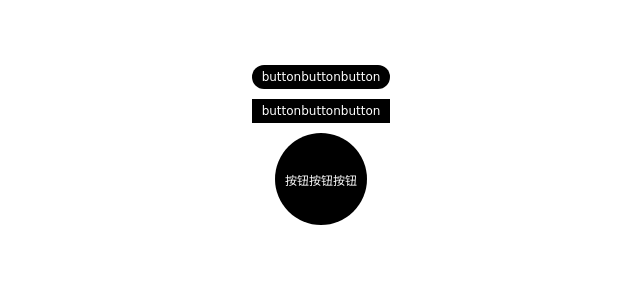
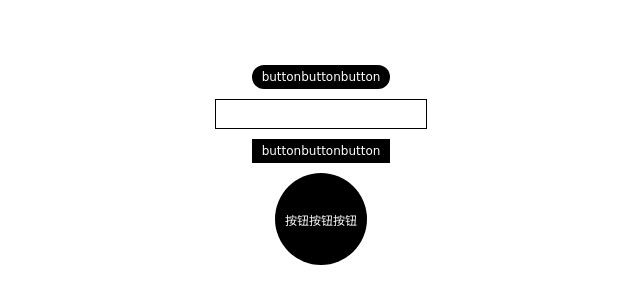
Before and after one commit to h-sina/sina-ui, a Vue app: page / in a window 1280 px wide. Shown: the top 304 px of the page, without its empty margins (319-959 px from the left). Built offline with nearby package versions, Linux system fonts and the light colour scheme; the HTML template or start-up script is replaced by a standard one.

Commit message:
v1.0.6
输入框UI

```diff
--- a/package.json
+++ b/package.json
@@ -1,6 +1,6 @@
 {
   "name": "sina-ui",
-  "version": "0.1.16",
+  "version": "0.1.17",
   "private": false,
   "description": "",
   "main": "dist/sina-ui.umd.min.js",
--- a/packages/NInput.vue
+++ b/packages/NInput.vue
@@ -14,6 +14,13 @@ export default {
 .bt {
   display: inline-block;
   width: 200px;
-  height: 60px;
+  height: 20px;
+  margin: 5px;
+  padding: 4px 0 4px 10px;
+  font-family: Comic Sans MS, Tahoma, Arial, "黑体";
+  border: 1px solid #000000;
+}
+.bt:hover {
+  box-shadow: 0px 0px 2px 0px #000000;
 }
 </style>
--- a/src/App.vue
+++ b/src/App.vue
@@ -1,6 +1,6 @@
 <template>
   <n-button msg="buttonbuttonbutton" disabled="true" @click="ck" color="white" shape="round"></n-button>
-  <!-- <n-input></n-input> -->
+  <n-input></n-input>
   <!-- <H></H> -->
 
   <n-button msg="buttonbuttonbutton" @click="ck" color="white"></n-button>
```
